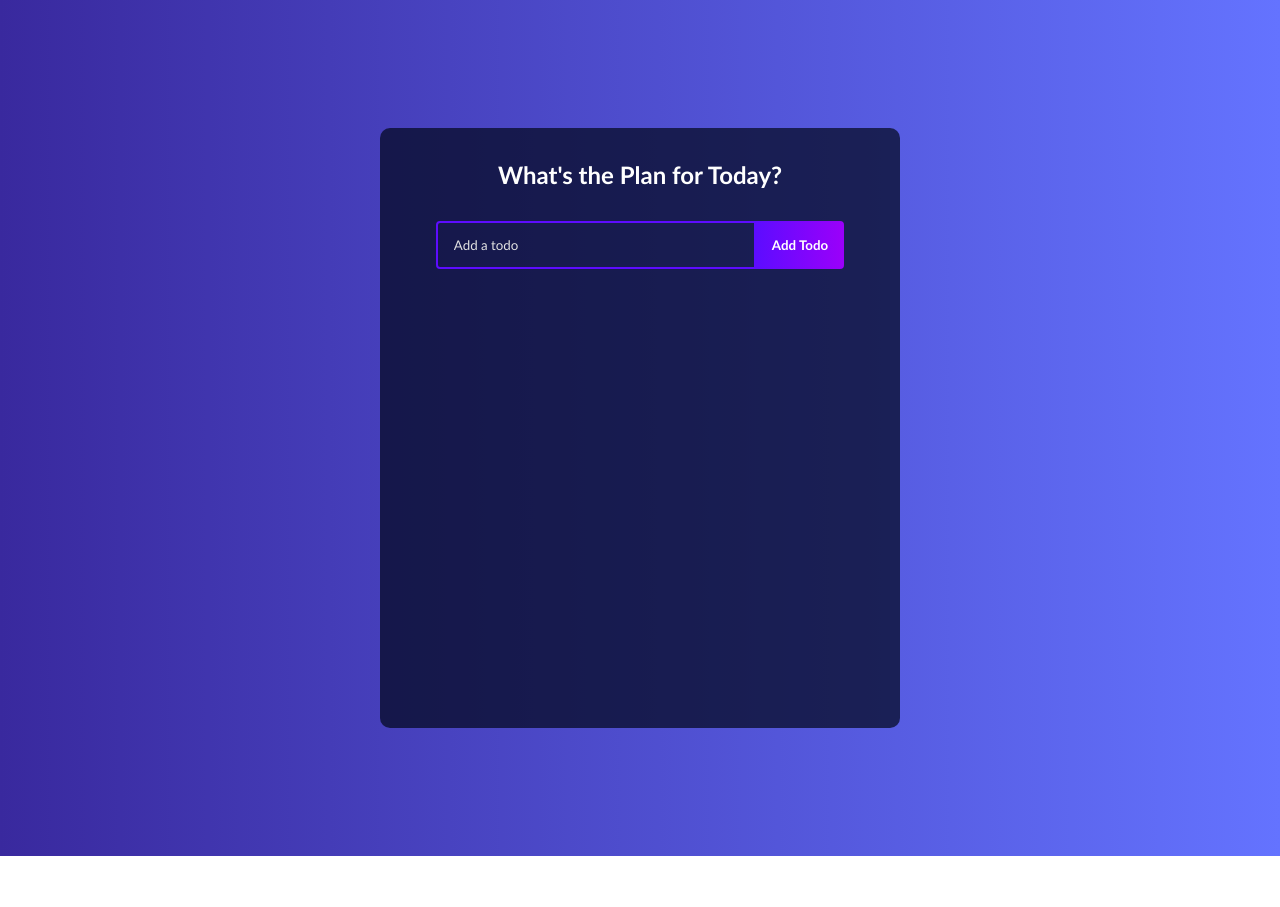
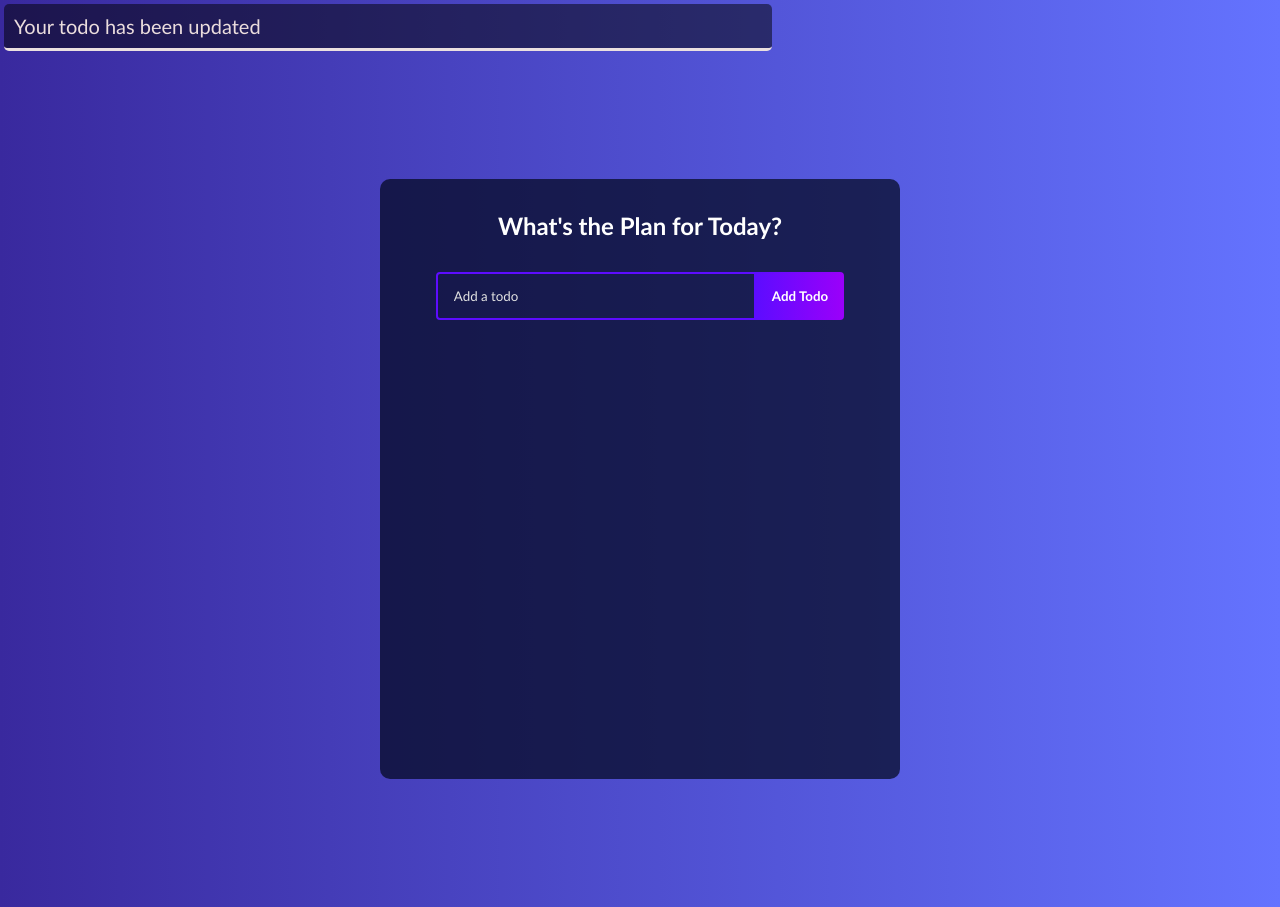
Before and after one commit to KaifRabi/React-Todo-app, a React (Create React App) app: page / in a window 1280 px wide. Before the commit the page ends 856 px from the top, so only its background shows below. Built offline with nearby package versions, Linux system fonts and the light colour scheme.

Commit message:
A new component Popup has been created

```diff
--- a/src/App.css
+++ b/src/App.css
@@ -163,3 +163,14 @@ h1 {
 .edit-icon:hover {
   color: rgb(71, 199, 71);
 }
+
+.popup {
+  font-size: 20px;
+  padding: 10px;
+  color: rgb(235, 221, 221);
+  border-bottom: 3px solid rgb(235, 224, 224);
+  border-radius: 5px;
+  width: 60%;
+  background-color: rgb(0, 0, 0, 0.5);
+  margin: 4px;
+}
--- a/src/App.js
+++ b/src/App.js
@@ -1,11 +1,14 @@
 import "./App.css";
-import TodoForm from "./components/TodoForm";
 import TodoList from "./components/TodoList";
+import Popup from "./components/Popup";
 
 export default function App() {
   return (
-    <div className="todo-app">
-      <TodoList />
-    </div>
+    <>
+      <Popup />
+      <div className="todo-app">
+        <TodoList />
+      </div>
+    </>
   );
 }
--- /dev/null
+++ b/src/components/Popup.js
@@ -0,0 +1,6 @@
+import React from "react";
+import TodoForm from "./TodoForm";
+
+export default function Popup() {
+  return <div className="popup">Your todo has been updated</div>;
+}
--- a/src/components/TodoForm.js
+++ b/src/components/TodoForm.js
@@ -5,11 +5,9 @@ export default function TodoForm(props) {
 
   const inputRef = useRef();
 
-
-
-  useEffect(() => {
-    inputRef.current.focus();
-  });
+  // useEffect(() => {
+  //   inputRef.current.focus();
+  // });
 
   const handleChange = (e) => {
     setInput(e.target.value);
@@ -29,13 +27,13 @@ export default function TodoForm(props) {
   };
 
   const handleOnKeyPress = (event) => {
-    if(event.keyCode === 27){
+    if (event.keyCode === 27) {
       props.onSubmit({
         id: Math.floor(Math.random() * 10000),
         text: store
       });
     }
-}
+  };
 
   return (
     <form onSubmit={handleSubmit} className="todo-form">
```
Lines whose indentation alone changed are shown as unchanged.
